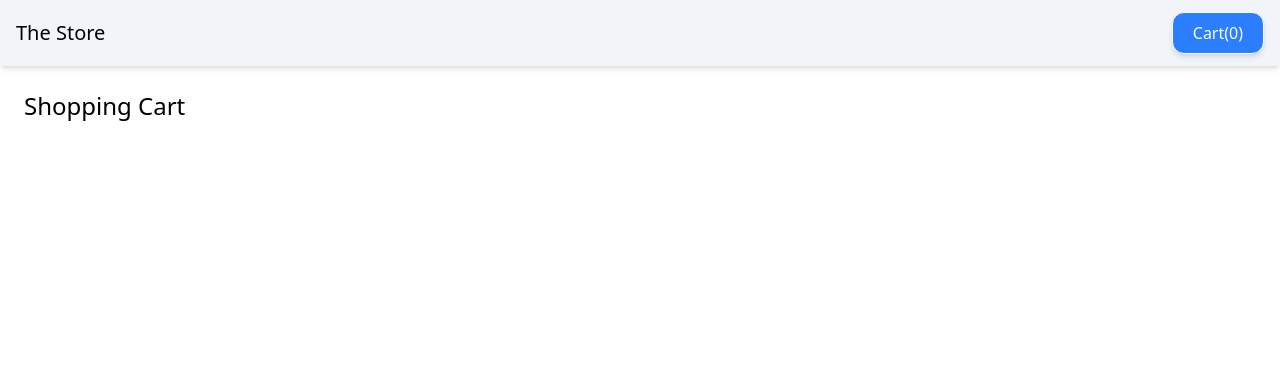
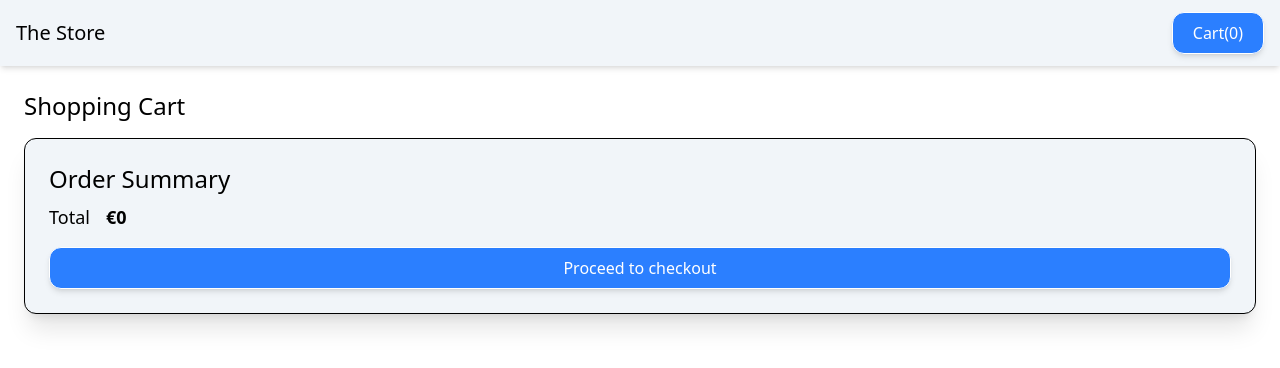
Before and after one commit to Vevaresta/web-shop, an Angular app: page /cart in a window 1280 px wide. Shown: the top 368 px of the page. Built offline with nearby package versions, Linux system fonts and the light colour scheme.

Commit message:
Made order summary component

```diff
--- a/src/app/pages/cart-component/cart-component.ts
+++ b/src/app/pages/cart-component/cart-component.ts
@@ -1,10 +1,11 @@
 import { Component, inject } from '@angular/core';
 import { Cart } from '../../services/cart';
 import { CartItemsList } from "../cart-items-list/cart-items-list";
+import { OrderSummary } from "../cart/order-summary/order-summary";
 
 @Component({
   selector: 'app-cart-component',
-  imports: [CartItemsList],
+  imports: [CartItemsList, OrderSummary],
   template: `
     <div class="p-6 flex flex-col gap-4">
       <h2 class="text-2xl">Shopping Cart</h2>
@@ -12,6 +13,7 @@
       {
         <app-cart-items-list [item]="item"/>
       }
+      <app-order-summary/>
     </div>
   `,
   styles: ``
--- /dev/null
+++ b/src/app/pages/cart/order-summary/order-summary.ts
@@ -0,0 +1,34 @@
+import { Component, computed, inject } from '@angular/core';
+import { Cart } from '../../../services/cart';
+import { PrimaryButton } from "../../../components/primary-button/primary-button";
+
+@Component({
+  selector: 'app-order-summary',
+  imports: [PrimaryButton],
+  template: `
+    <div class="bg-slate-100 p-6 rounded-xl shadow-xl border">
+      <h2 class="text-2xl">Order Summary</h2>
+      <div class="flex flex-col gap-4">
+        <div class="flex gap-4 mt-2">
+          <span class="text-lg">Total</span>
+          <span class="text-lg font-bold">{{ "€" + total() }}</span>
+      </div>
+        <app-primary-button label="Proceed to checkout" />
+      </div>
+    </div>
+  `,
+  styles: ``
+})
+export class OrderSummary {
+
+  cartService = inject(Cart);
+
+  total = computed(() => {
+    let total = 0;
+    for(const item of this.cartService.cart()) {
+      total += item.price;
+    }
+
+    return total;
+  });
+}
```
